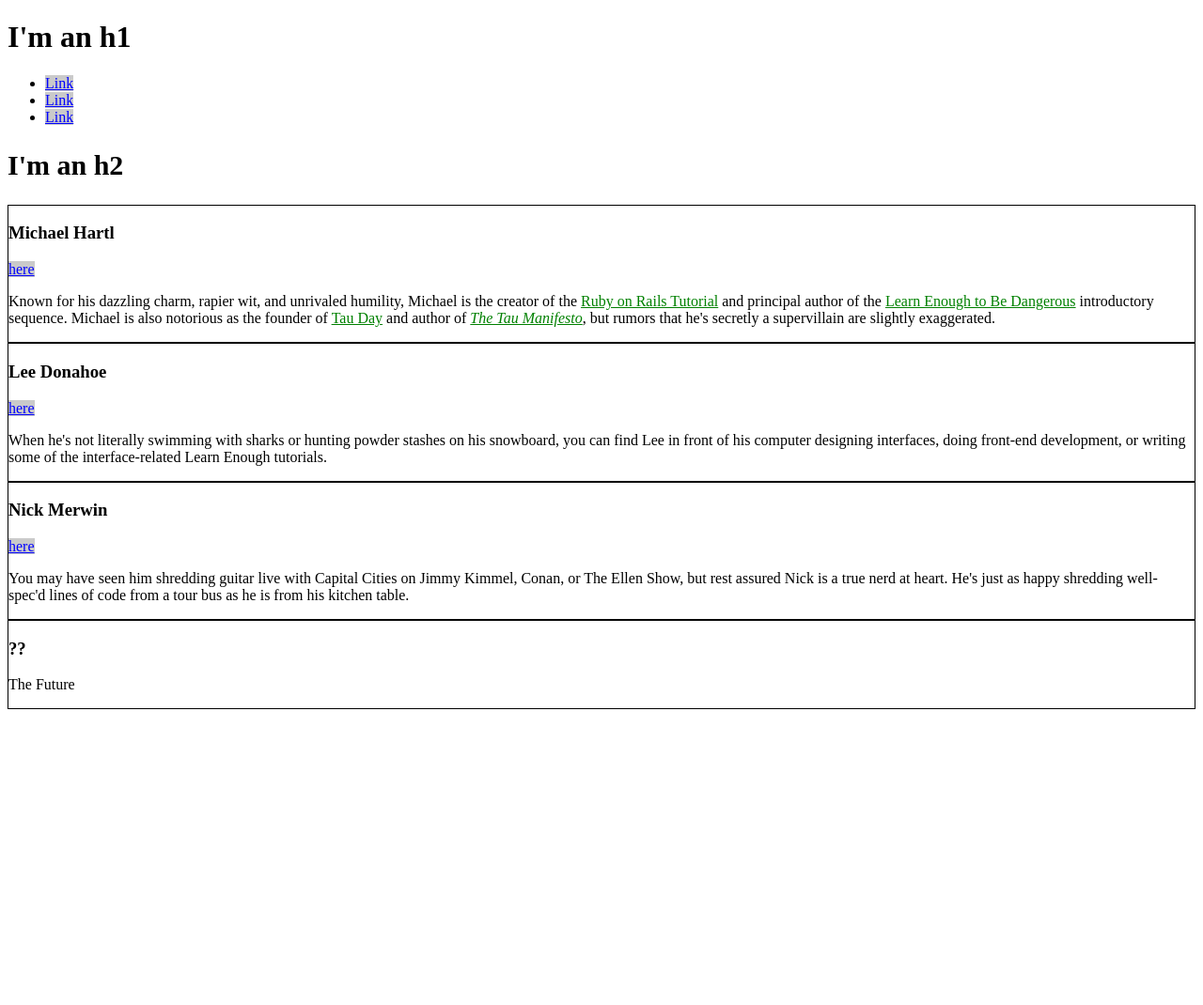
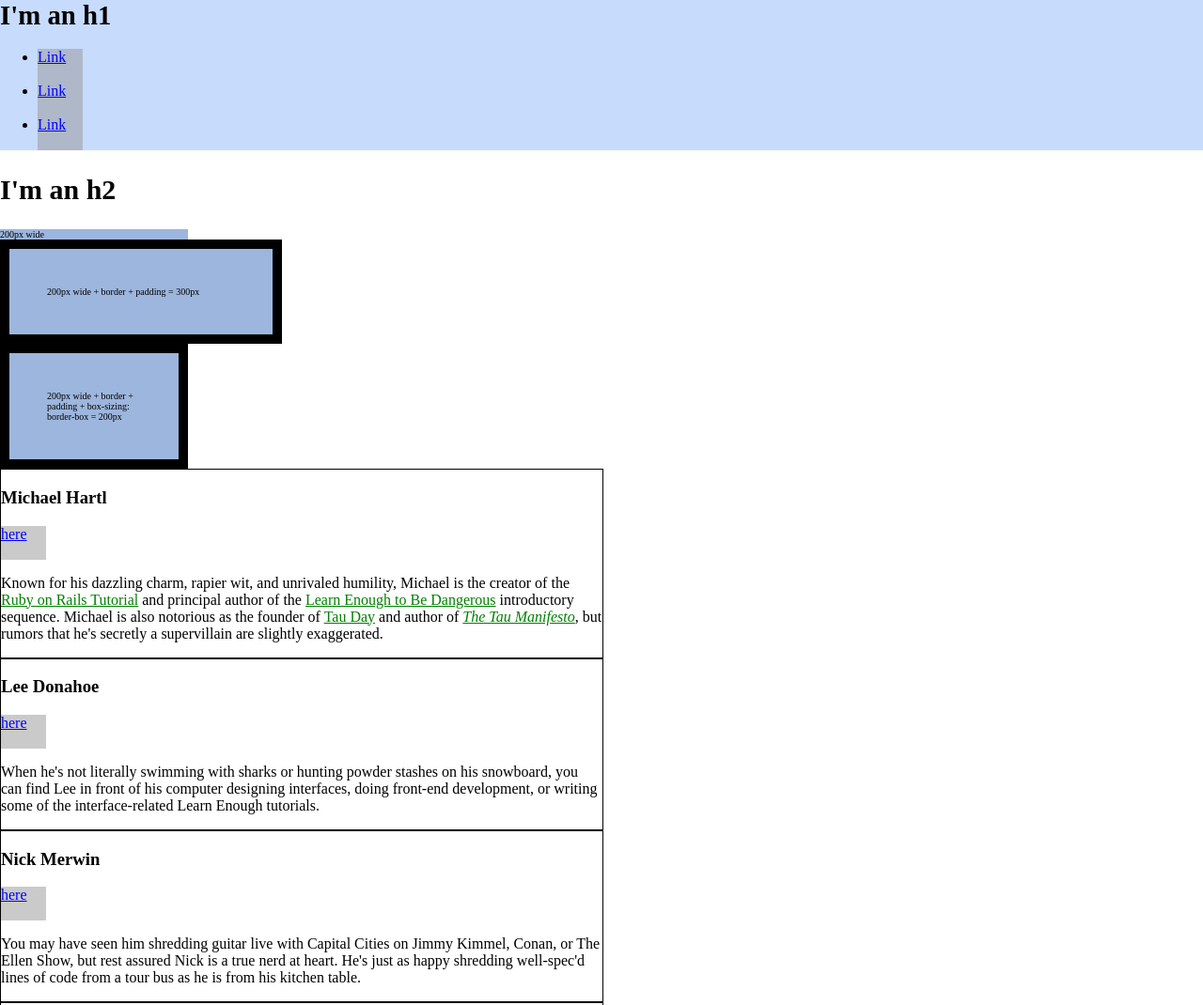
Before and after one commit to caorec/caorec.github.io, a plain HTML site: page index.html in a window 1280 px wide. Shown: the top 1070 px of the page at 94% size. Before the commit the page ends 800 px from the top, so only its background shows below. Drawn offline with Linux system fonts and the light colour scheme.

Commit message:
Lesson 4.2.1

```diff
--- a/index.html
+++ b/index.html
@@ -5,16 +5,35 @@
     <meta charset="utf-8">
     <style media="screen">
       /* GLOBAL STYLES */
+      body {
+        margin: 0;
+        padding: 0;
+        font-size: 62.5%;
+      }
       a {
         color: rgba(224, 88, 239, 0.2);
+      }
+      h1 {
+        font-size: 1.8em;
+        margin-top: 0;
       }
       h2 {
         font-size: 30px;
       }
+      /* HERO STYLES */
+      .full-hero {
+        font-size: 1.6em;
+        background-color: #c7dbfc;
+
+      }
       /* BIO STYLES */
+      .bio-wrapper {
+        font-size: 1.6em;
+      }
       .bio-box {
         border: 1px solid black;
-        /*width: 20px;*/
+        width: 50%;
+        font-size: 1em;
       }
       .bio-copy a {
         color: green;
@@ -23,10 +42,26 @@
       .social-link {
         background: rgba(150, 150, 150, 0.5);
         color: blue;
+        display: inline-block;
+        height: 36px;
+        width: 48px;
+      }
+      /* TEST STYLES */
+      .test-box {
+        background: #9db6dd;
+        width: 200px;
+      }
+      .test-box-nosizing {
+        border: 10px solid #000;
+        padding: 40px;
+      }
+      .test-box-sizing {
+        box-sizing: border-box;
       }
     </style>
 </head>
 <body>
+  <div class="full-hero hero-home">
     <h1>I'm an h1</h1>
     <ul>
       <li>
@@ -39,7 +74,18 @@
         <a href="http://example.com/" class="social-link">Link</a>
       </li>
     </ul>
+  </div>
   <h2>I'm an h2</h2>
+  <div class="test-box">
+  200px wide
+  </div>
+  <div class="test-box test-box-nosizing">
+    200px wide + border + padding = 300px
+  </div>
+  <div class="test-box test-box-nosizing test-box-sizing">
+    200px wide + border + padding + box-sizing: border-box = 200px
+  </div>
+  <div class="bio-wrapper">
     <div class="bio-box">
       <h3>Michael Hartl</h3>
       <a href="http://twitter.com/mhartl" class="social-link">here</a>
@@ -83,6 +129,7 @@
       </p>
       </div>
     </div>
+  </div>
   <div class="bio-box">
     <h3>??</h3>
     <div class="bio-copy">
```
Lines whose indentation alone changed are shown as unchanged.
